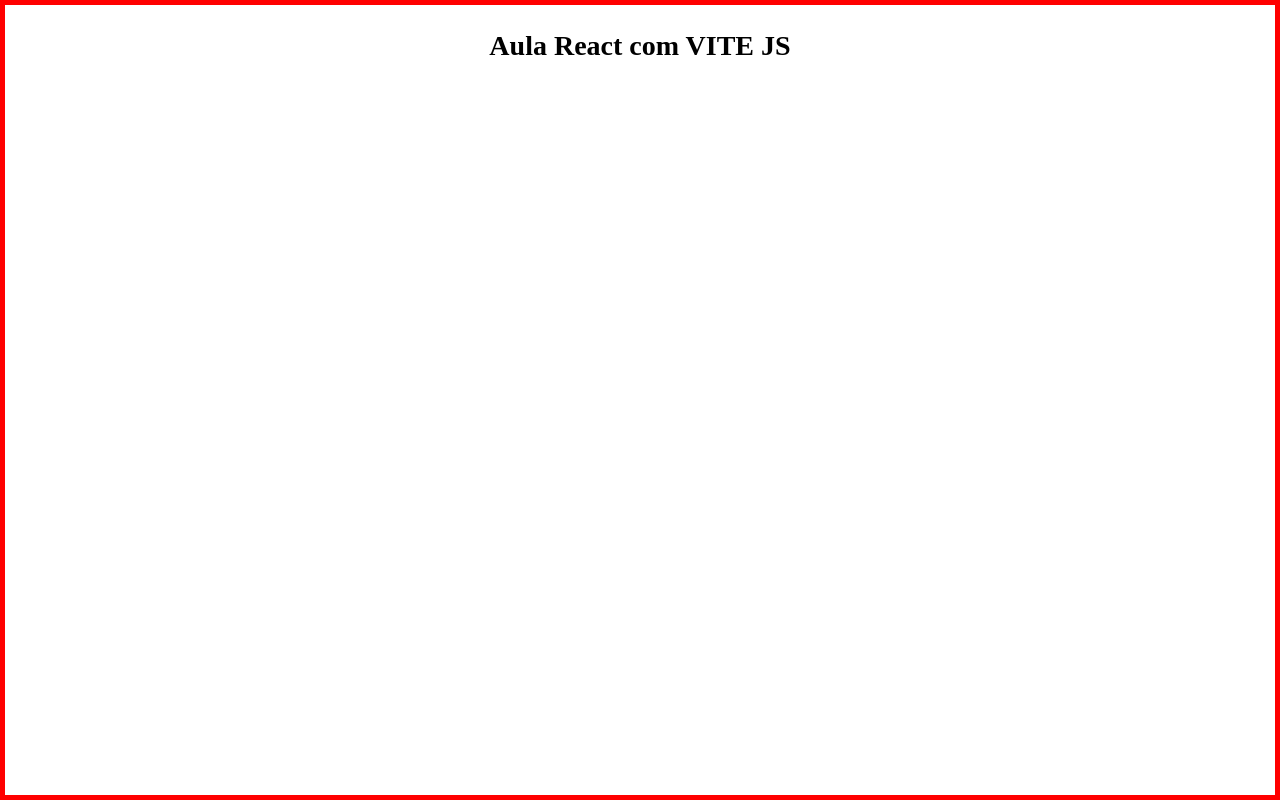
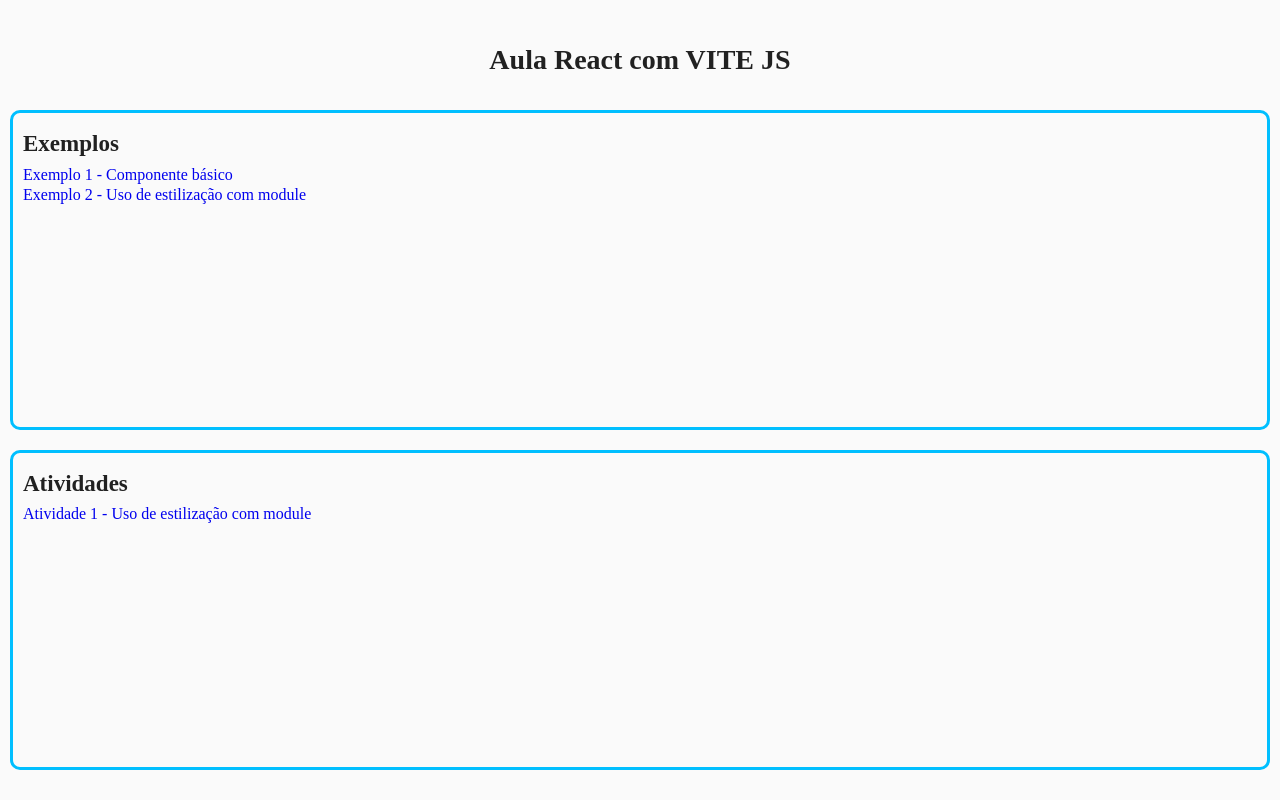
Before and after one commit to nokaisteph-svg/introducao-nextjs, a React (Vite) app: page / in a window 1280 px wide. Built offline with nearby package versions, Linux system fonts and the light colour scheme.

Commit message:
aula 23/03
atividade css

```diff
--- a/src/App.jsx
+++ b/src/App.jsx
@@ -3,6 +3,8 @@
 import Home from './pages/home';
 import Exemplo01 from './pages/exemplos/ex-01';
 import Exemplo02 from './pages/exemplos/ex-02';
+
+import Atividade01 from './pages/atividades/atv-01';
 
 function App() {
   return (
@@ -10,6 +12,8 @@
       <Route path="/" element={<Home />} />
       <Route path="/exemplo/1" element={<Exemplo01/>} />
       <Route path="/exemplo/2" element={<Exemplo02/>} />
+
+      <Route path="/atividade/1" element={<Atividade01/>} />
     </Routes>
   )
 }
--- a/src/estilizacao/globals.css
+++ b/src/estilizacao/globals.css
@@ -1,45 +1,124 @@
-body {
+#root {
+  background-color: #fafafa;
+  color: #212121;
+  /* margin: 10px; */
+  padding: 1rem;
   display: flex;
   flex-direction: column;
   align-items: center;
   /* justify-content: center; */
   /* place-items: center; */
-  padding: 10px;
-  min-width: 320px;
+  min-width: 32rem;
   min-height: 100vh;
-  border: 5px solid red;
+  /* border: 1px solid red; */
+  /* box-sizing: border-box; */
+}
+
+html {
+  /* Adiciona um efeito de rolagem suave quando links internos são clicados */
+  scroll-behavior: smooth;
+  /* Define o tamanho da fonte base como 10px (para facilitar o uso de rem) */
+  font-size: 62.5%;
+  /* Garante que o elemento html não seja maior que a largura da viewport */
+  max-width: 100vw;
+}
+
+* {
+  /* Altera o modelo de caixa para incluir padding e border na largura e altura de um elemento */
   box-sizing: border-box;
+  padding: 0;
+  margin: 0;
 }
 
 h1 {
-  font-size: 28px;
+  font-size: 2.8rem;
   font-weight: bold;
   line-height: 1.1;
-  margin: 16px 0;
+  margin: 1.5rem 0;
 }
 
 h2 {
-  font-size: 23px;
+  font-size: 2.3rem;
   font-weight: bold;
   line-height: 1.1;
-  margin: 10px 0;
+  margin: 0.8rem 0;
 }
 
 h3 {
-  font-size: 19px;
+  font-size: 1.9rem;
   font-weight: bold;
   line-height: 1.1;
-  margin: 6px 0;
+  margin: 0.4rem 0;
 }
 
 label {
-  font-size: 18px;
+  font-size: 1.8rem;
 }
 
 p {
-  font-size: 16px;
+  font-size: 1.6rem;
 }
 
 small {
-  font-size: 13px;
+  font-size: 1.3rem;
 }
+
+a {
+  text-decoration: none;
+  font-size: 1.6rem;
+  line-height: 1.3;
+}
+
+/* Estilo para Inputs, Selects e Textareas */
+input, select, textarea {
+  width: 100%;
+  padding: 10px;
+  margin: 8px 0;
+  border: 1px solid #ccc;
+  border-radius: 4px;
+  box-sizing: border-box; /* Garante que o padding não quebre o layout */
+}
+
+/* Botões */
+button {
+  background-color: #646cff;
+  color: white;
+  padding: 10px 20px;
+  border: none;
+  border-radius: 8px;
+  cursor: pointer;
+  transition: filter 0.2s;
+}
+
+button:hover {
+  filter: brightness(0.9);
+}
+
+/* Tabelas Responsivas */
+table {
+  width: 100%;
+  border-collapse: collapse;
+  margin: 20px 0;
+}
+
+th, td {
+  border: 1px solid #ddd;
+  padding: 12px;
+  text-align: left;
+}
+
+th {
+  background-color: #f4f4f4;
+}
+
+@media screen and (max-width: 960px) {
+  html {
+    font-size: 50%;
+  }
+}
+
+@media screen and (max-width: 600px) {
+  html {
+    font-size: 37.2%;
+  }
+}
--- /dev/null
+++ b/src/pages/atividades/atv-01/index.jsx
@@ -0,0 +1,10 @@
+function Atividade01() {
+    return (
+        <>
+            <h1>Atividade01</h1>
+            <p>CSS</p>
+        </>
+    )
+}
+
+export default Atividade01;
--- a/src/pages/home/index.jsx
+++ b/src/pages/home/index.jsx
@@ -1,8 +1,23 @@
+import {Link} from "react-router";
+
+import styles from './index.module.css';
+
 function Home() {
     return (
-        <>
+        <div className={styles.container}>
             <h1>Aula React com VITE JS</h1>
-        </>
+            <div className={styles.containerItens}>
+                <h2>Exemplos</h2>
+
+            <Link to="/exemplo/1">Exemplo 1 - Componente básico </Link>
+            <Link to="/exemplo/2">Exemplo 2 - Uso de estilização com module </Link>
+
+            </div>
+            <div className={styles.containerItens}>
+                <h2>Atividades</h2>
+            <Link to="/atividade/1">Atividade 1 - Uso de estilização com module </Link>
+            </div>
+        </div>
     )
 }
 
--- /dev/null
+++ b/src/pages/home/index.module.css
@@ -0,0 +1,22 @@
+.container {
+    display: flex;
+    flex: 1;
+    flex-direction: column;
+    align-items: center;
+    justify-content: space-evenly;
+    /* border: 5px solid #00ff00;  */
+    width: 100%;
+    max-width: 1440px;
+    height: 97vh;
+}
+
+.containerItens {
+    display: flex;
+    flex-direction: column;
+    border: 0.3rem solid deepskyblue;
+    height: 40vh;
+    width: 100%;
+    border-radius: 1rem;
+    padding: 1rem;
+    overflow-y: auto;
+}
```
